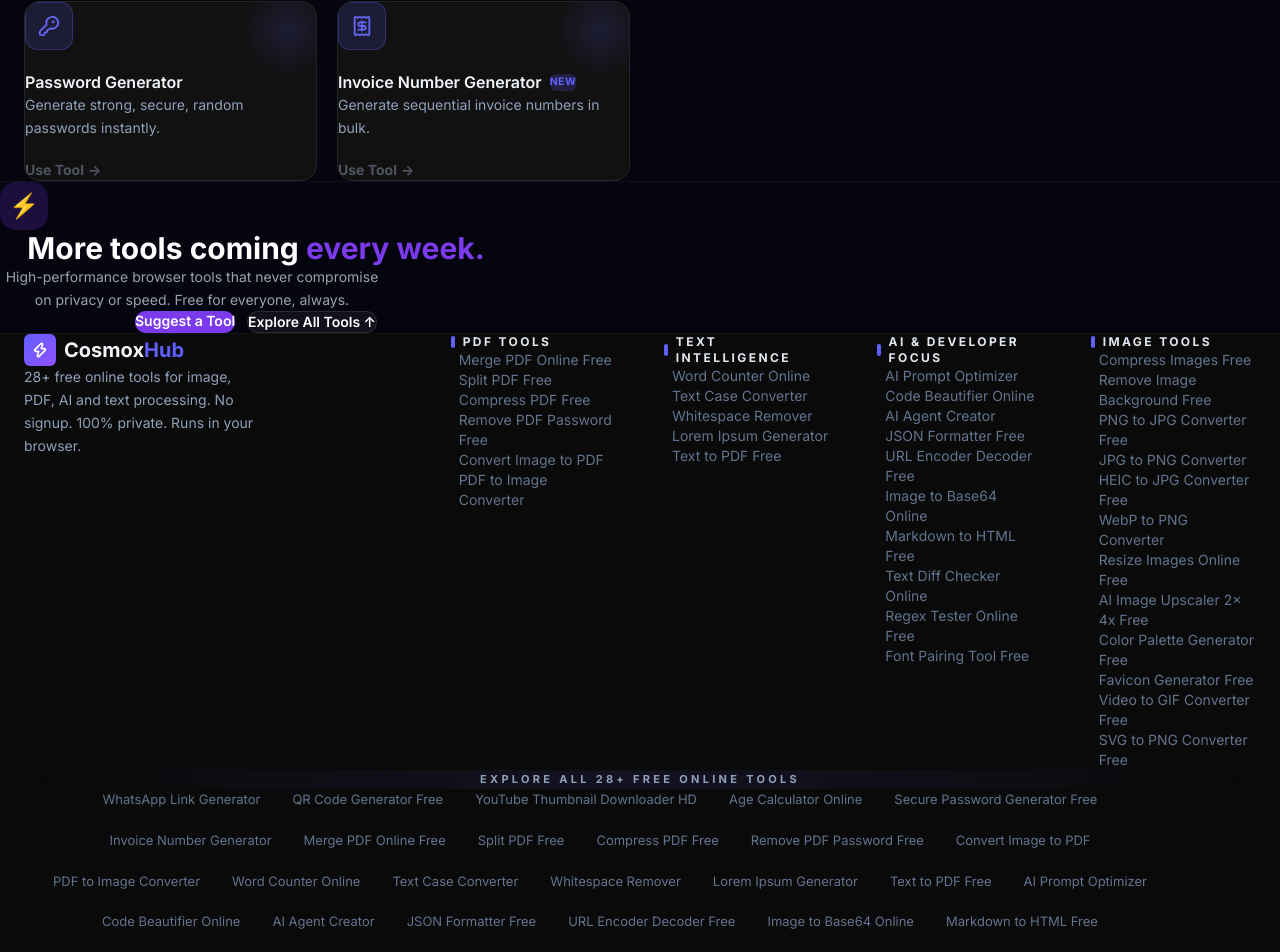
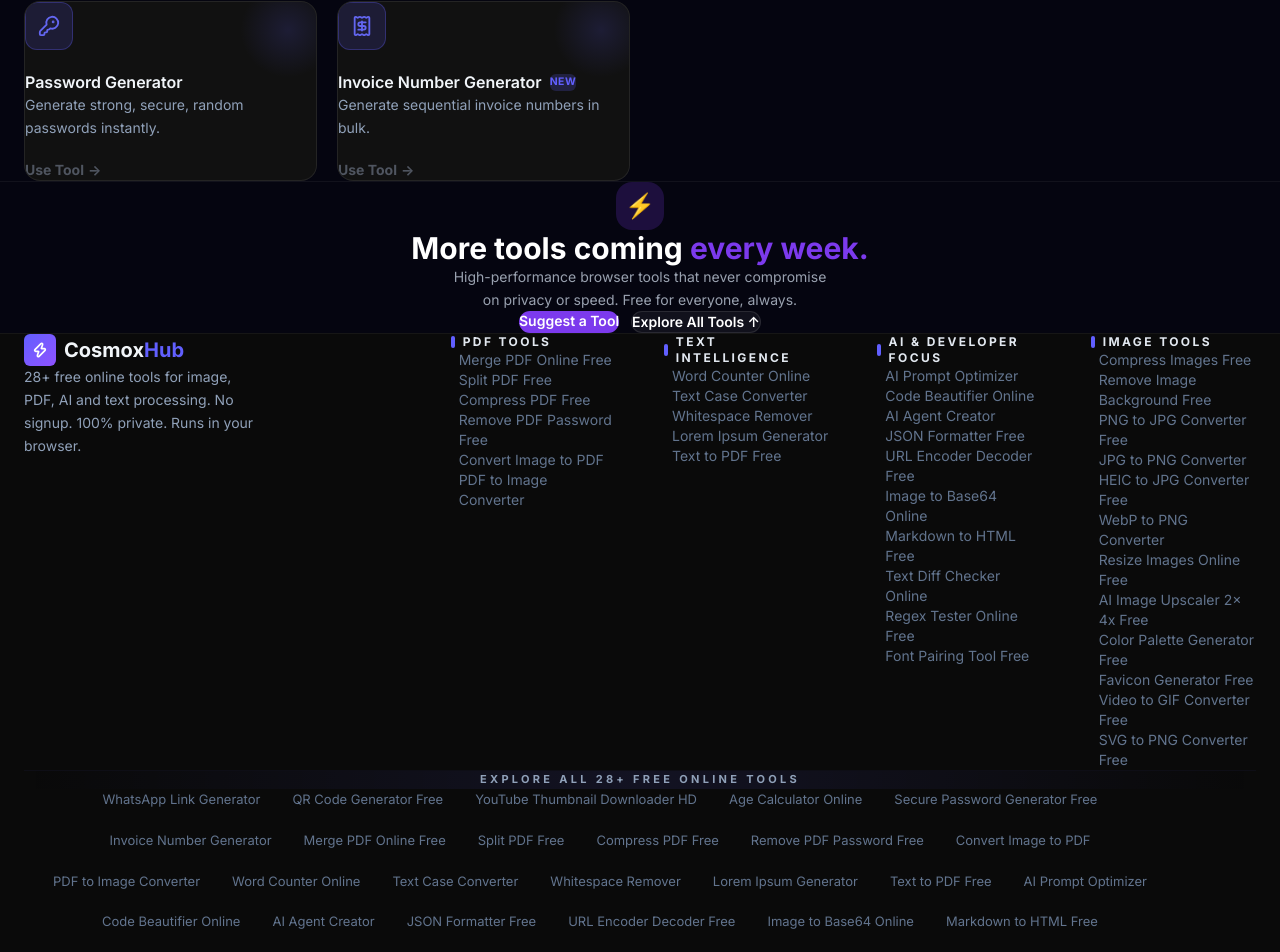
Before and after one commit to Venomous-101/cosmoxhub, a Next.js app: page / in a window 1280 px wide. Shown: the part 3090-4042 px from the top of the page. Built offline with nearby package versions, Linux system fonts and the light colour scheme; no server answers.

Commit message:
fix: CTA section centered + breathing room before footer

```diff
--- a/src/components/HomePageContent.tsx
+++ b/src/components/HomePageContent.tsx
@@ -86,17 +86,17 @@ export default function HomePageContent() {
       {/* ── Tool Grid ────────────────────────────────────────────────────── */}
       <SearchableToolGrid searchQuery={searchQuery} setSearchQuery={setSearchQuery} />
 
-      {/* ── BUG 3 FIX: CTA section — Footer is outside this in page.tsx ─── */}
-      <section className="w-full text-center py-20 px-4 border-t border-white/5 mt-8">
-        <div className="max-w-lg mx-auto">
-          <div className="w-12 h-12 bg-[#7C3AED]/20 rounded-2xl flex items-center justify-center mx-auto mb-5">
+      {/* ── CTA Section — fully centered, clear of footer ─────────────── */}
+      <section className="w-full py-24 px-4 border-t border-white/5 mt-16">
+        <div className="flex flex-col items-center w-full">
+          <div className="w-12 h-12 bg-[#7C3AED]/20 rounded-2xl flex items-center justify-center mb-5">
             <span className="text-2xl">⚡</span>
           </div>
-          <h2 className="text-3xl font-bold text-white mb-3">
+          <h2 className="text-3xl font-bold text-white mb-3 text-center">
             More tools coming{' '}
             <span className="text-[#7C3AED]">every week.</span>
           </h2>
-          <p className="text-gray-400 text-sm leading-relaxed mb-8 max-w-sm mx-auto">
+          <p className="text-gray-400 text-sm leading-relaxed mb-10 max-w-sm text-center">
             High-performance browser tools that never compromise on privacy or speed.
             Free for everyone, always.
           </p>
```
